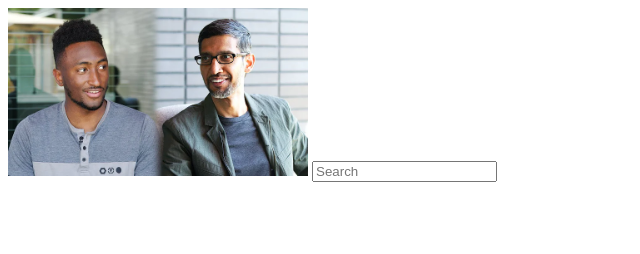
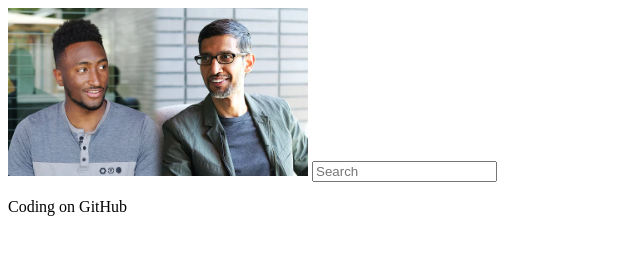
Before and after one commit to Sushil919/WeTube, a plain HTML site: page Youtube-Project/lesson7.html in a window 1280 px wide. Shown: the whole page, without its empty margins (0-640 px from the left). Drawn offline with Linux system fonts and the light colour scheme.

Commit message:
setup of github codespace

```diff
--- a/Youtube-Project/lesson7.html
+++ b/Youtube-Project/lesson7.html
@@ -11,7 +11,7 @@
     <img class="thumbnail" src="thumbnails/thumbnail-1.webp" alt="">
     <input class="search-bar" type="text" placeholder="Search">
 
-
+    <p>Coding on GitHub</p>
 
 </body>
 </html>
```
